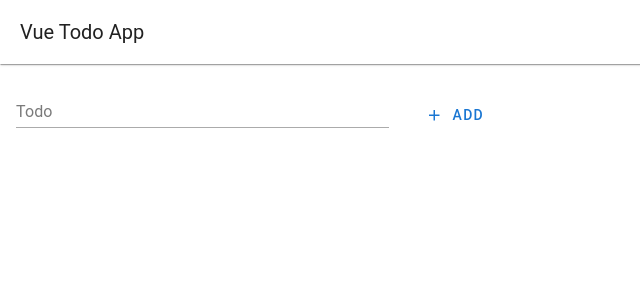
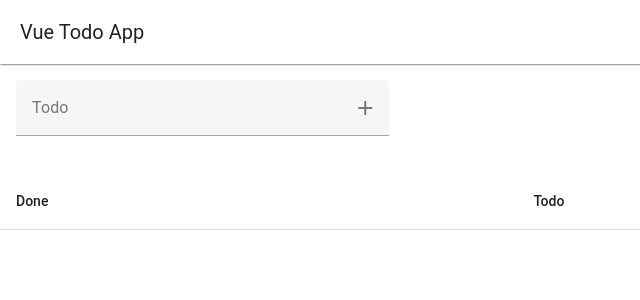
Before and after one commit to NanamiHirooka/vue-todo-app, a Vue app: page / in a window 1280 px wide. Shown: the top 300 px of the page, without its empty margins (0-640 px from the left). Built offline with nearby package versions, Linux system fonts and the light colour scheme.

Commit message:
Change done todo tr color

```diff
--- a/src/components/TodoApp.vue
+++ b/src/components/TodoApp.vue
@@ -25,10 +25,12 @@ export default {
   },
   methods: {
     addTodo(newTodo) {
-      this.todos.push({
+      this.todos.unshift({
         id: this.todos.length + 1,
         text: newTodo,
-        editing: false,})
+        editing: false,
+        done: false,
+      })
     },
     deleteTodo(id) {
       this.todos = this.todos.filter(todo => todo.id !== id)
--- a/src/components/TodoForm.vue
+++ b/src/components/TodoForm.vue
@@ -6,17 +6,18 @@
           <v-text-field
             v-model="newTodo"
             label="Todo"
-            variant="underlined"
+            append-inner-icon="$plus"
+            @click:append-inner="addTodo"
           />
         </v-col>
-        <v-col cols="8" align-self="center">
+        <!-- <v-col cols="8" align-self="center">
           <v-btn
             @click="addTodo"
             prepend-icon="$plus"
             variant="flat"
             class="text-blue-darken-2"
           >Add</v-btn>
-        </v-col>
+        </v-col>     -->
       </v-row>
     </v-container>
   </v-form>
--- a/src/components/TodoList.vue
+++ b/src/components/TodoList.vue
@@ -1,7 +1,21 @@
 <template>
   <v-table>
+    <thead>
+      <tr>
+        <th>Done</th>
+        <th>Todo</th>
+        <th></th>
+      </tr>
+    </thead>
     <tbody>
-      <tr v-for="todo in todos" :key="todo.id">
+      <tr v-for="todo in todos" :key="todo.id" :class="trColor(todo.id)">
+        <td>
+          <div class="mt-5">
+            <v-checkbox
+              v-model="todo.done"
+            />
+          </div>
+        </td>
         <td @click="editTodo(todo.id)">
           <div v-if="todo.editing">
             <v-text-field
@@ -24,7 +38,10 @@
 <script>
 export default {
   name: 'TodoList',
-  props: [ 'todos' ],
+  props: {
+    todos: Array,
+    default: () => []
+  },
   emits: [ 'delete', 'edit' ],
   methods: {
     deleteTodo(id) {
@@ -33,6 +50,10 @@ export default {
     editTodo(id) {
       this.$emit('edit', id)
     },
+    trColor(id) {
+      if (!this.todos) return;
+      return this.todos.find(todo => todo.id === id).done ? 'bg-grey-lighten-4' : ''
+    },
   },
 }
 </script>
--- a/src/main.js
+++ b/src/main.js
@@ -30,9 +30,6 @@ const vuetify = createVuetify({
       rounded: true,
       variant: "flat",
     },
-    VTextField: {
-      variant: "underlined",
-    },
   },
 });
 
```
